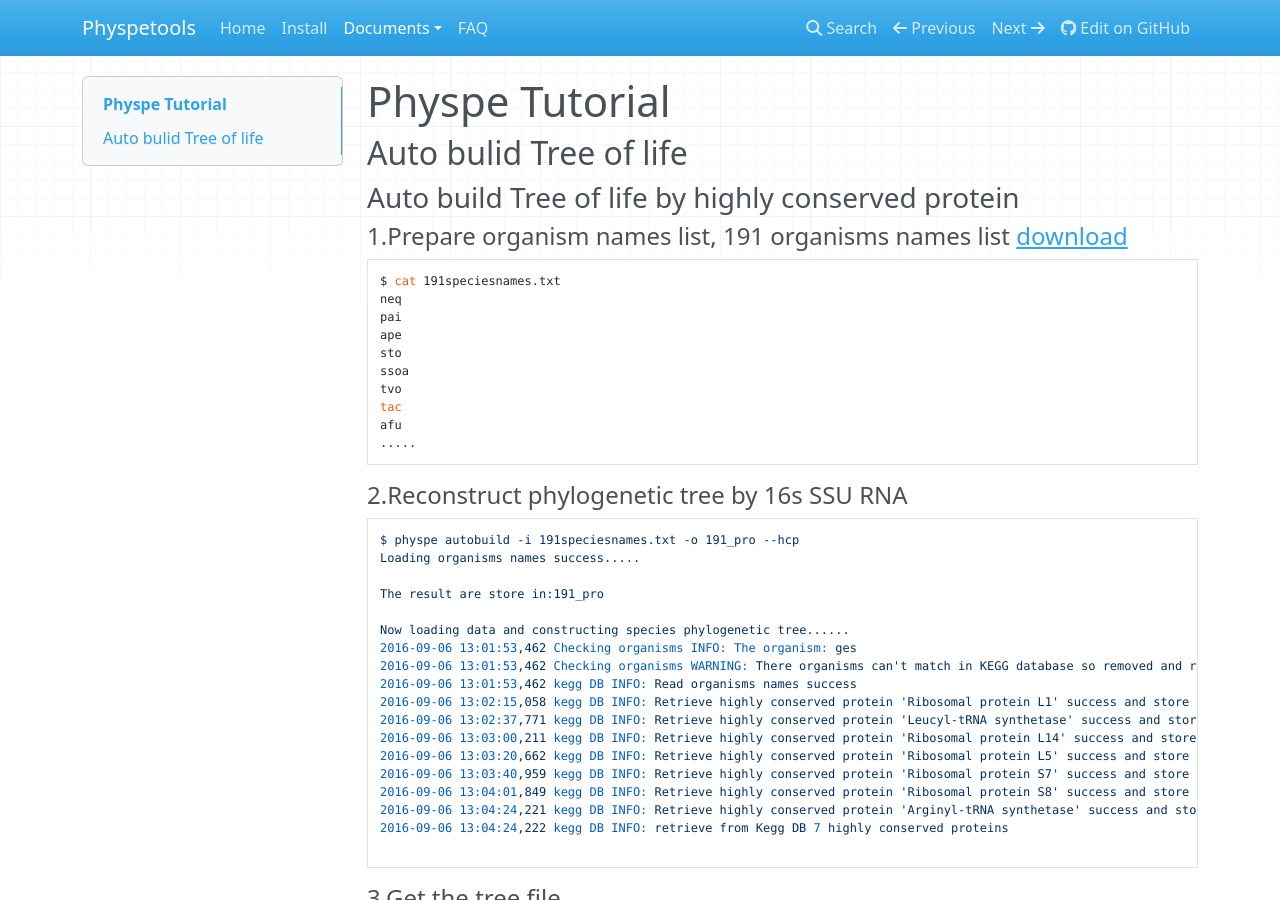
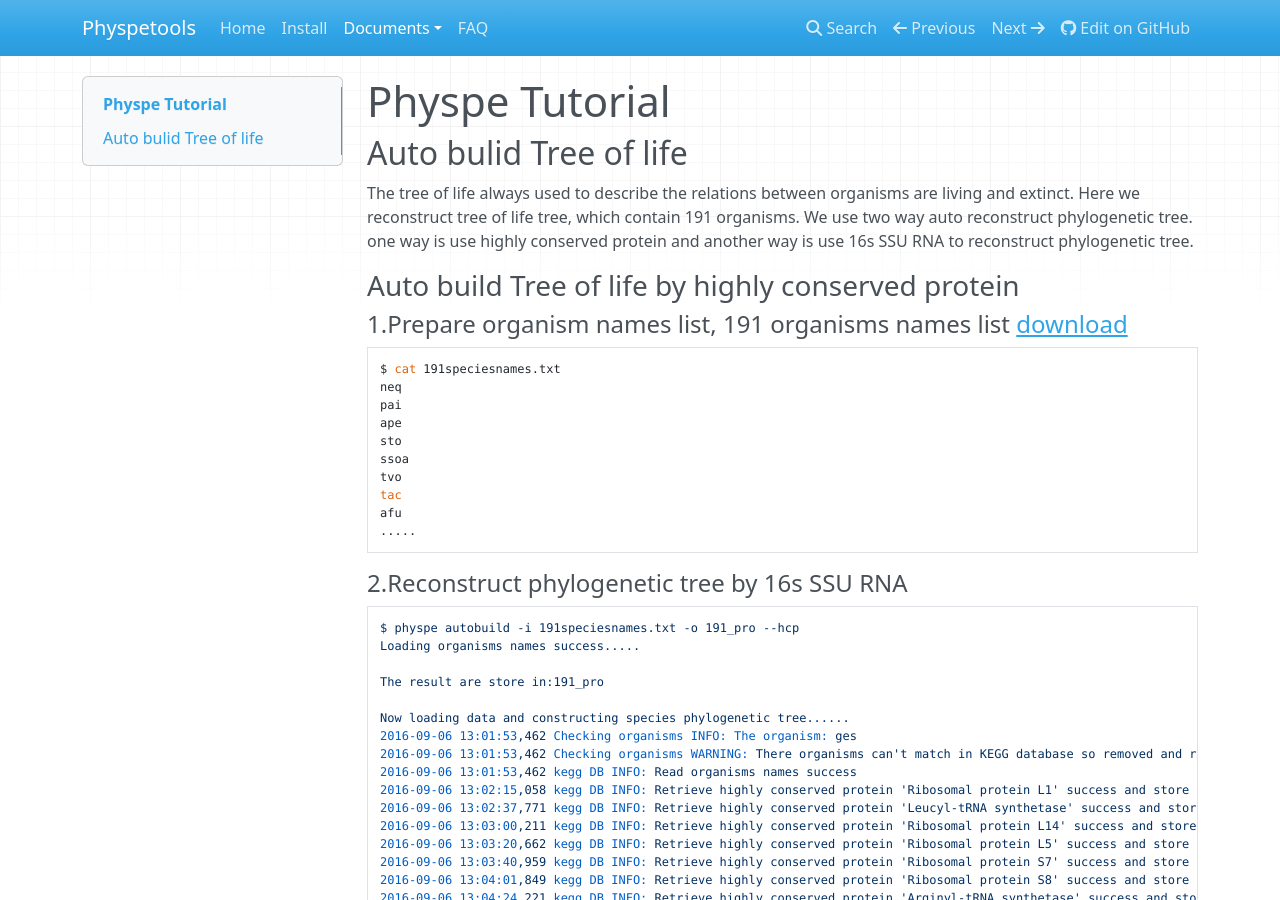
Before and after one commit to yangfangs/physpetools, an MkDocs documentation site: the page built from docs/docs/tutorial.md, in a window 1280 px wide and 900 px high. Built offline with MkDocs 1.6.1, drawn with Linux system fonts in a browser that asks for light colours; nearby versions of some CDN libraries; old or Windows-style settings are respelled for this version of MkDocs.

Commit message:
update tutorial tree of life

```diff
--- a/docs/docs/tutorial.md
+++ b/docs/docs/tutorial.md
@@ -2,9 +2,15 @@
 
 ## Auto bulid Tree of life
 
+The tree of life always used to describe the relations between organisms are living and extinct.
+Here we reconstruct tree of life tree, which contain 191 organisms. We use two way auto reconstruct phylogenetic tree. one way is use highly
+conserved protein and another way is use 16s SSU RNA to reconstruct phylogenetic tree.
 
 
 ### Auto build Tree of life by highly conserved protein
+
+
+
 
 ####  1.Prepare organism names list, 191 organisms names list [download][1]
 
```
